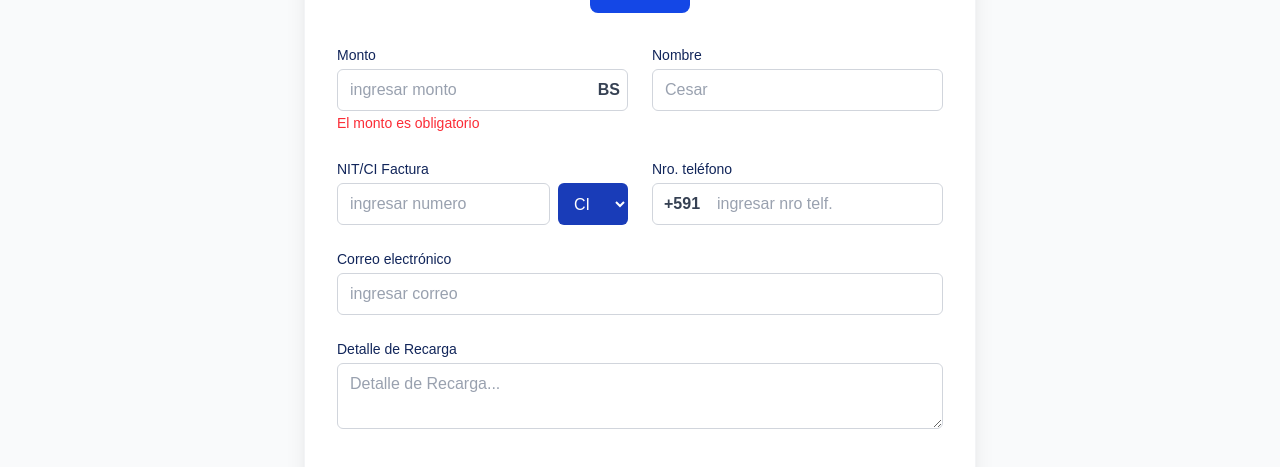
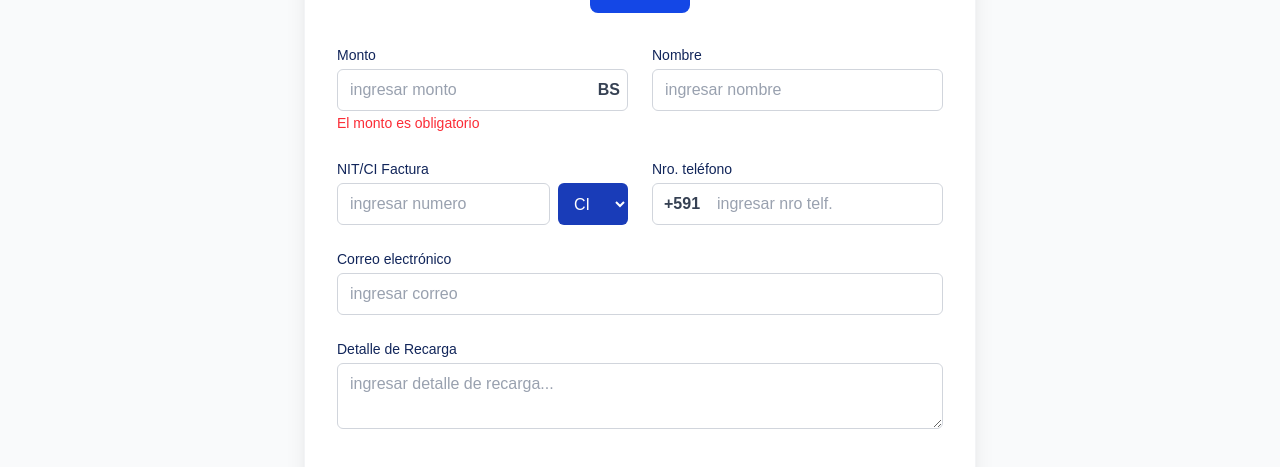
Before and after one commit to robertgt0/alquiler_front, a Next.js app: page /PagosQR in a window 1280 px wide. Shown: the part 260-727 px from the top of the page. Built offline with nearby package versions, Linux system fonts and the light colour scheme.

Commit message:
Modificaciones del placeholder en cada campo para ingresar entrada

```diff
--- a/src/app/PagosQR/page.tsx
+++ b/src/app/PagosQR/page.tsx
@@ -110,7 +110,7 @@ const RecargaQR: React.FC = () => {
                 const val = e.target.value;
                 if (/^[a-zA-Z\s]*$/.test(val) && val.length <= 40) setNombre(val);
               }}
-              placeholder="Cesar"
+              placeholder="ingresar nombre"
             />
           </div>
 
@@ -206,7 +206,7 @@ const RecargaQR: React.FC = () => {
               onChange={(e) => {
                 if (e.target.value.length <= 40) setDetalle(e.target.value);
               }}
-              placeholder="Detalle de Recarga..."
+              placeholder="ingresar detalle de recarga..."
             ></textarea>
           </div>
         </form>
```
